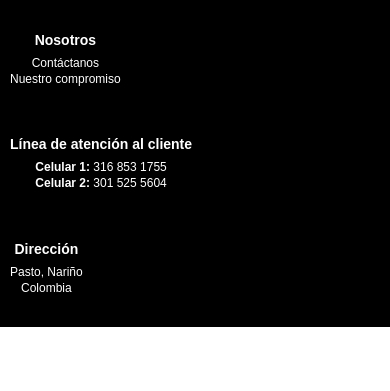
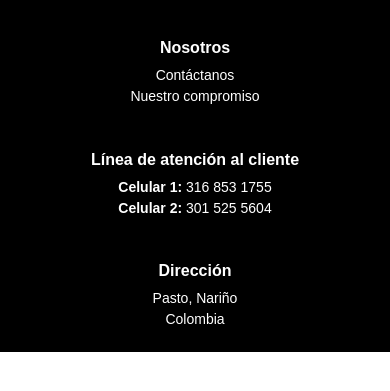
Before and after one commit to SebastianBOrtega/cortinasypersianascasadecorhogar, a plain HTML site: page index.html in a window 390 px wide. Shown: the part 409-800 px from the top of the page. Drawn offline with Linux system fonts and the light colour scheme.

Commit message:
Update estilos.css

```diff
--- a/estilos.css
+++ b/estilos.css
@@ -885,6 +885,7 @@ body {
     flex-direction: column;
     text-align: center;
     gap: 15px;
+    align-items: center;
   }
 
   .footer-col {
@@ -1171,19 +1172,32 @@ body {
     font-size: 16px;
   }
 
-  /* PIE DE PÁGINA */
+  /* PIE DE PÁGINA - CORRECCIÓN PRINCIPAL PARA MÓVILES */
   .footer {
-    padding: 15px 10px;
+    padding: 20px 15px;
+    flex-direction: column;
+    text-align: center;
+    align-items: center;
+    justify-content: center;
+    gap: 20px;
+  }
+
+  .footer-col {
+    margin-bottom: 0;
+    max-width: 100%;
+    text-align: center;
   }
 
   .footer-col h4 {
+    font-size: 16px;
+    margin-bottom: 10px;
+    text-align: center;
+  }
+
+  .footer-col p {
     font-size: 14px;
-    margin-bottom: 8px;
-  }
-
-  .footer-col p {
-    font-size: 12px;
-    margin: 2px 0;
+    margin: 5px 0;
+    text-align: center;
   }
 
   /* CORTINAS */
@@ -1466,6 +1480,21 @@ body {
     font-size: 14px;
   }
 
+  /* PIE DE PÁGINA - AJUSTE ADICIONAL PARA PANTALLAS MUY PEQUEÑAS */
+  .footer {
+    padding: 15px 10px;
+  }
+
+  .footer-col h4 {
+    font-size: 15px;
+    margin-bottom: 8px;
+  }
+
+  .footer-col p {
+    font-size: 13px;
+    margin: 3px 0;
+  }
+
   .categoria-header h1 {
     font-size: 1.6rem;
   }
```
